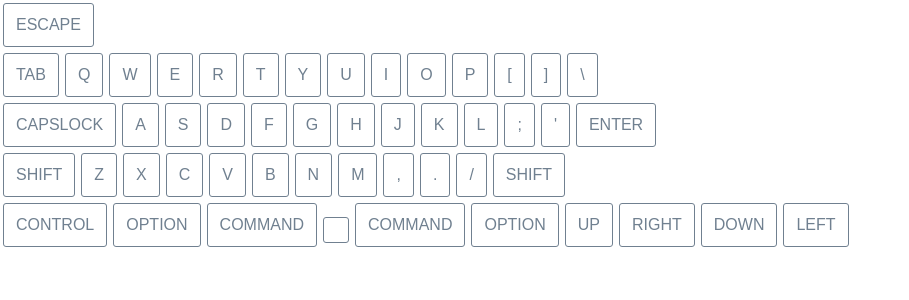
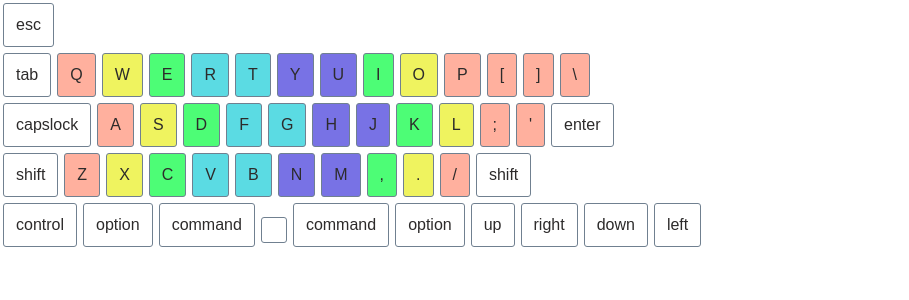
Before and after one commit to fs-engineer/keyboard, a React (Create React App) app: page / in a window 1280 px wide. Shown: the top 300 px of the page, without its empty margins (0-909 px from the left). Built offline with nearby package versions, Linux system fonts and the light colour scheme.

Commit message:
added colors

```diff
--- a/src/App.js
+++ b/src/App.js
@@ -1,10 +1,12 @@
 import Keyboard from './components/Keyboard/Keyboard';
+import { ThemeProvider } from 'styled-components';
+import theme from './assets/theme';
 
 function App() {
   return (
-    <div>
+    <ThemeProvider theme={theme}>
       <Keyboard />
-    </div>
+    </ThemeProvider>
   );
 }
 
--- /dev/null
+++ b/src/assets/index.js
@@ -0,0 +1,2 @@
+export { default as keyboardData } from './keyboardData';
+export { default as theme } from './theme';
--- a/src/assets/keyboardData.js
+++ b/src/assets/keyboardData.js
@@ -1,62 +1,151 @@
+import theme from '../assets/theme';
+
 const keyboardData = {
-  escRow: [{ code: 'Escape', name: 'Escape' }],
+  escRow: [
+    {
+      code: 'Escape',
+      name: 'Esc',
+      color: theme.background.white,
+      system: true,
+    },
+  ],
 
   firstRow: [
-    { code: 'Tab', name: 'Tab' },
-    { code: 'KeyQ', name: 'q' },
-    { code: 'KeyW', name: 'w' },
-    { code: 'KeyE', name: 'e' },
-    { code: 'KeyR', name: 'r' },
-    { code: 'KeyT', name: 't' },
-    { code: 'KeyY', name: 'y' },
-    { code: 'KeyU', name: 'u' },
-    { code: 'KeyI', name: 'i' },
-    { code: 'KeyO', name: 'o' },
-    { code: 'KeyP', name: 'p' },
-    { code: 'BracketLeft', name: '[' },
-    { code: 'BracketRight', name: ']' },
-    { code: 'Backslash', name: '\x5c' },
+    { code: 'Tab', name: 'Tab', color: theme.background.white, system: true },
+    { code: 'KeyQ', name: 'q', color: theme.background.pink },
+    { code: 'KeyW', name: 'w', color: theme.background.yellow },
+    { code: 'KeyE', name: 'e', color: theme.background.green },
+    { code: 'KeyR', name: 'r', color: theme.background.cyan },
+    { code: 'KeyT', name: 't', color: theme.background.cyan },
+    { code: 'KeyY', name: 'y', color: theme.background.blue },
+    { code: 'KeyU', name: 'u', color: theme.background.blue },
+    { code: 'KeyI', name: 'i', color: theme.background.green },
+    { code: 'KeyO', name: 'o', color: theme.background.yellow },
+    { code: 'KeyP', name: 'p', color: theme.background.pink },
+    {
+      code: 'BracketLeft',
+      name: '[',
+      color: theme.background.pink,
+      system: true,
+    },
+    {
+      code: 'BracketRight',
+      name: ']',
+      color: theme.background.pink,
+      system: true,
+    },
+    {
+      code: 'Backslash',
+      name: '\x5c',
+      color: theme.background.pink,
+      system: true,
+    },
   ],
   secondRow: [
-    { code: 'CapsLock', name: 'CapsLock' },
-    { code: 'KeyA', name: 'a' },
-    { code: 'KeyS', name: 's' },
-    { code: 'KeyD', name: 'd' },
-    { code: 'KeyF', name: 'f' },
-    { code: 'KeyG', name: 'g' },
-    { code: 'KeyH', name: 'h' },
-    { code: 'KeyJ', name: 'j' },
-    { code: 'KeyK', name: 'k' },
-    { code: 'KeyL', name: 'l' },
-    { code: 'Semicolon', name: ';' },
-    { code: 'Quote', name: "'" },
-    { code: 'Enter', name: 'Enter' },
+    {
+      code: 'CapsLock',
+      name: 'CapsLock',
+      color: theme.background.white,
+      system: true,
+    },
+    { code: 'KeyA', name: 'a', color: theme.background.pink },
+    { code: 'KeyS', name: 's', color: theme.background.yellow },
+    { code: 'KeyD', name: 'd', color: theme.background.green },
+    { code: 'KeyF', name: 'f', color: theme.background.cyan },
+    { code: 'KeyG', name: 'g', color: theme.background.cyan },
+    { code: 'KeyH', name: 'h', color: theme.background.blue },
+    { code: 'KeyJ', name: 'j', color: theme.background.blue },
+    { code: 'KeyK', name: 'k', color: theme.background.green },
+    { code: 'KeyL', name: 'l', color: theme.background.yellow },
+    { code: 'Semicolon', name: ';', color: theme.background.pink },
+    { code: 'Quote', name: "'", color: theme.background.pink },
+    {
+      code: 'Enter',
+      name: 'Enter',
+      color: theme.background.white,
+      system: true,
+    },
   ],
   thirdRow: [
-    { code: 'ShiftLeft', name: 'Shift' },
-    { code: 'KeyZ', name: 'z' },
-    { code: 'KeyX', name: 'x' },
-    { code: 'KeyC', name: 'c' },
-    { code: 'KeyV', name: 'v' },
-    { code: 'KeyB', name: 'b' },
-    { code: 'KeyN', name: 'n' },
-    { code: 'KeyM', name: 'm' },
-    { code: 'Comma', name: ',' },
-    { code: 'Period', name: '.' },
-    { code: 'Slash', name: '/' },
-    { code: 'ShiftRight', name: 'Shift' },
+    {
+      code: 'ShiftLeft',
+      name: 'Shift',
+      color: theme.background.white,
+      system: true,
+    },
+    { code: 'KeyZ', name: 'z', color: theme.background.pink },
+    { code: 'KeyX', name: 'x', color: theme.background.yellow },
+    { code: 'KeyC', name: 'c', color: theme.background.green },
+    { code: 'KeyV', name: 'v', color: theme.background.cyan },
+    { code: 'KeyB', name: 'b', color: theme.background.cyan },
+    { code: 'KeyN', name: 'n', color: theme.background.blue },
+    { code: 'KeyM', name: 'm', color: theme.background.blue },
+    { code: 'Comma', name: ',', color: theme.background.green },
+    { code: 'Period', name: '.', color: theme.background.yellow },
+    { code: 'Slash', name: '/', color: theme.background.pink },
+    {
+      code: 'ShiftRight',
+      name: 'Shift',
+      color: theme.background.white,
+      system: true,
+    },
   ],
   bottomRow: [
-    { code: 'ControlLeft', name: 'control' },
-    { code: 'AltLeft', name: 'Option' },
-    { code: 'MetaLeft', name: 'Command' },
-    { code: 'Space', name: ' ' },
-    { code: 'MetaRight', name: 'Command' },
-    { code: 'AltRight', name: 'Option' },
-    { code: 'ArrowUp', name: 'up' },
-    { code: 'ArrowRight', name: 'right' },
-    { code: 'ArrowDown', name: 'down' },
-    { code: 'ArrowLeft', name: 'left' },
+    {
+      code: 'ControlLeft',
+      name: 'control',
+      color: theme.background.white,
+      system: true,
+    },
+    {
+      code: 'AltLeft',
+      name: 'Option',
+      color: theme.background.white,
+      system: true,
+    },
+    {
+      code: 'MetaLeft',
+      name: 'Command',
+      color: theme.background.white,
+      system: true,
+    },
+    { code: 'Space', name: ' ', color: theme.background.white, system: true },
+    {
+      code: 'MetaRight',
+      name: 'Command',
+      color: theme.background.white,
+      system: true,
+    },
+    {
+      code: 'AltRight',
+      name: 'Option',
+      color: theme.background.white,
+      system: true,
+    },
+    {
+      code: 'ArrowUp',
+      name: 'up',
+      color: theme.background.white,
+      system: true,
+    },
+    {
+      code: 'ArrowRight',
+      name: 'right',
+      color: theme.background.white,
+      system: true,
+    },
+    {
+      code: 'ArrowDown',
+      name: 'down',
+      color: theme.background.white,
+      system: true,
+    },
+    {
+      code: 'ArrowLeft',
+      name: 'left',
+      color: theme.background.white,
+      system: true,
+    },
   ],
 };
 
--- a/src/assets/theme.js
+++ b/src/assets/theme.js
@@ -1,5 +1,18 @@
 const theme = {
   background: {
-    white: '#fff',
+    white: '#ffffff',
+    pink: '#ffb09e',
+    yellow: '#eff35f',
+    green: '#4dfd76',
+    cyan: '#5bdbe3',
+    blue: '#7872e5',
+  },
+  border: {
+    lightGrey: '#708090FF',
+  },
+  typography: {
+    main: '#2d2b2b',
   },
 };
+
+export default theme;
--- a/src/components/KeyBtn/KeyBtn.js
+++ b/src/components/KeyBtn/KeyBtn.js
@@ -1,8 +1,9 @@
 import { Button } from './KeyBtn.styled';
 import { useEffect, useState } from 'react';
 
-const KeyBtn = ({ name, code, currentKey }) => {
+const KeyBtn = ({ name, code, currentKey, bgColor, system }) => {
   const [isActive, setIsActive] = useState(false);
+
   useEffect(() => {
     if (code === currentKey) {
       setIsActive(true);
@@ -12,7 +13,14 @@ const KeyBtn = ({ name, code, currentKey }) => {
   }, [code, currentKey]);
 
   return (
-    <Button tabIndex="-1" isActive={isActive} data-code={code} type="button">
+    <Button
+      bgColor={bgColor}
+      system={system}
+      tabIndex="-1"
+      isActive={isActive}
+      data-code={code}
+      type="button"
+    >
       {name}
     </Button>
   );
--- a/src/components/KeyBtn/KeyBtn.styled.js
+++ b/src/components/KeyBtn/KeyBtn.styled.js
@@ -1,14 +1,13 @@
 import styled from 'styled-components';
+import theme from '../../assets/theme';
 
 export const Button = styled.button`
-  text-transform: uppercase;
+  text-transform: ${props => (props.system ? 'lowercase' : 'uppercase')};
   font-size: 1rem;
-  color: slategray;
+  color: ${theme.typography.main};
   padding: 12px;
   margin: 3px;
-  background-color: ${props => (props.isActive ? 'orange' : 'transparent')};
-  border: 1px solid slategray;
+  background-color: ${props => (props.isActive ? 'orange' : props.bgColor)};
+  border: 1px solid ${theme.border.lightGrey};
   border-radius: 3px;
-
-  [data-code='']
 `;
--- a/src/components/Keyboard/Keyboard.js
+++ b/src/components/Keyboard/Keyboard.js
@@ -5,24 +5,16 @@ import keyboardData from '../../assets/keyboardData';
 const Keyboard = () => {
   const [currentKey, setCurrentKey] = useState(null);
 
-  const changeCurrentKey = e => {
-    setCurrentKey(e.code);
-  };
+  useEffect(() => {
+    window.addEventListener('keydown', e => setCurrentKey(e.code));
 
-  const resetCurrentKey = e => {
-    setCurrentKey(null);
-  };
-
-  useEffect(() => {
-    window.addEventListener('keydown', e => changeCurrentKey(e));
-
-    return window.removeEventListener('keydown', e => changeCurrentKey(e));
+    return window.removeEventListener('keydown', e => setCurrentKey(e.code));
   }, []);
 
   useEffect(() => {
-    window.addEventListener('keyup', () => resetCurrentKey());
+    window.addEventListener('keyup', () => setCurrentKey(null));
 
-    return window.removeEventListener('keyup', () => resetCurrentKey());
+    return window.removeEventListener('keyup', () => setCurrentKey(null));
   }, []);
 
   return (
@@ -32,7 +24,9 @@ const Keyboard = () => {
           {keyboardData[key].map(el => (
             <KeyBtn
               key={el.code}
+              system={el.system}
               currentKey={currentKey}
+              bgColor={el.color}
               name={el.name}
               code={el.code}
             />
--- a/src/index.js
+++ b/src/index.js
@@ -3,10 +3,9 @@ import ReactDOM from 'react-dom/client';
 import './index.css';
 import App from './App';
 
-
 const root = ReactDOM.createRoot(document.getElementById('root'));
 root.render(
   <React.StrictMode>
     <App />
-  </React.StrictMode>
+  </React.StrictMode>,
 );
```
Also changed, not shown: 1 other file (tests, documents, lock files or other folders).
